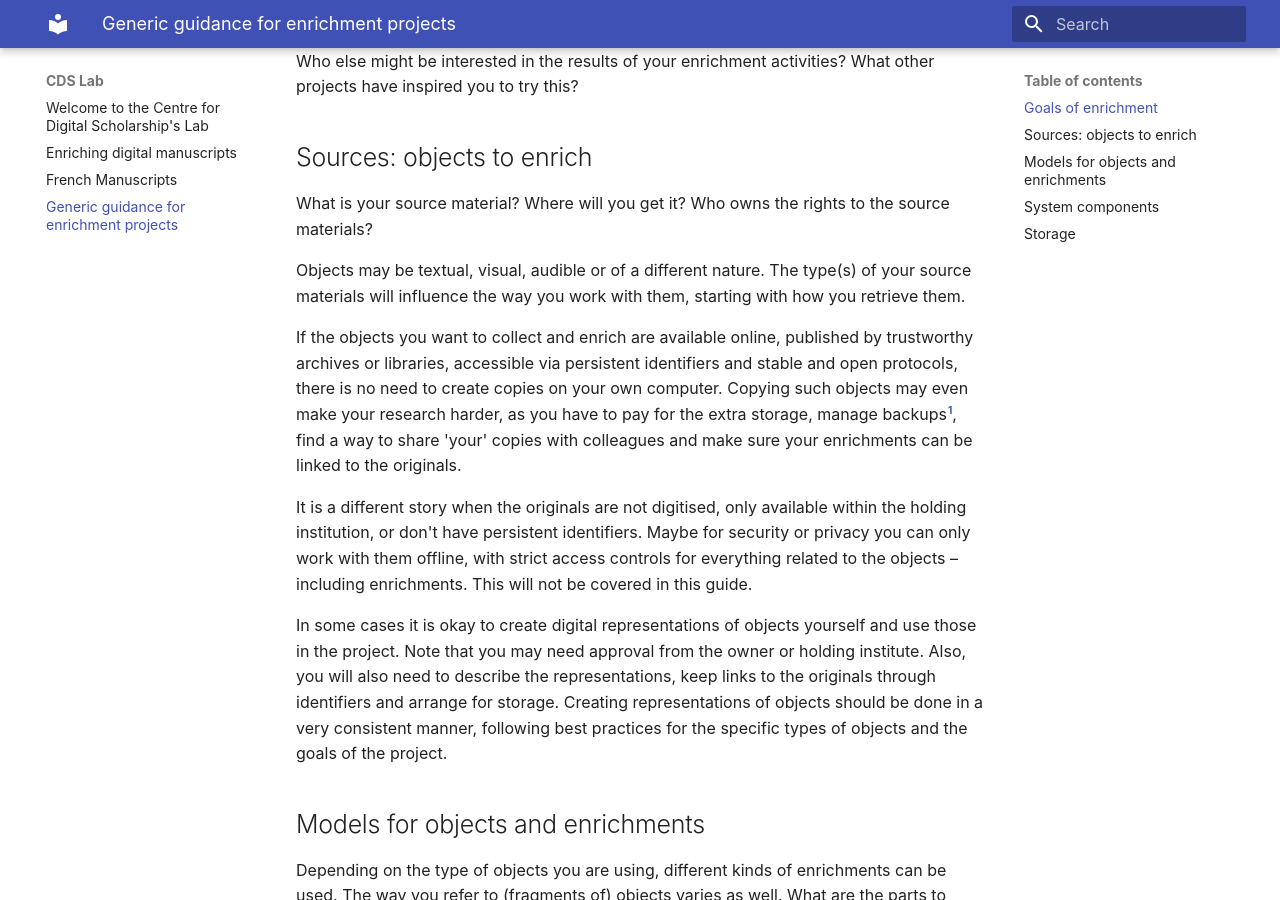
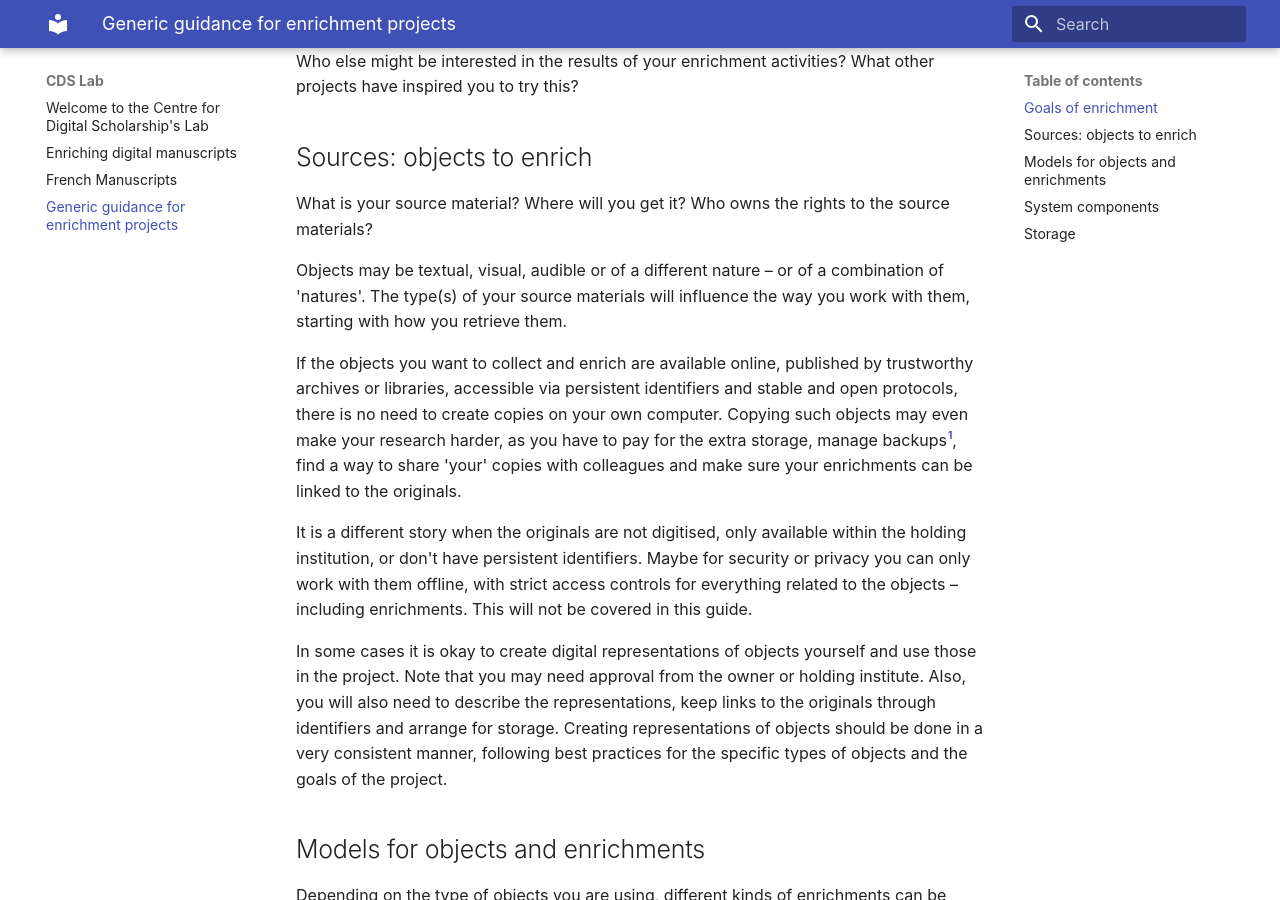
Before and after one commit to LeidenUniversityLibrary/cds-lab-homepage, an MkDocs documentation site: the page built from docs/generic-enrichment.md, in a window 1280 px wide and 900 px high, scrolled down 561 px. Built offline with MkDocs 1.6.1 and Material for MkDocs 9.7.7, drawn with Linux system fonts in a browser that asks for light colours.

Commit message:
Stress that object are not always of a single type

```diff
--- a/docs/generic-enrichment.md
+++ b/docs/generic-enrichment.md
@@ -20,7 +20,7 @@ Who else might be interested in the results of your enrichment activities? What
 
 What is your source material? Where will you get it? Who owns the rights to the source materials?
 
-Objects may be textual, visual, audible or of a different nature. The type(s) of your source materials will influence the way you work with them, starting with how you retrieve them.
+Objects may be textual, visual, audible or of a different nature – or of a combination of 'natures'. The type(s) of your source materials will influence the way you work with them, starting with how you retrieve them.
 
 If the objects you want to collect and enrich are available online, published by trustworthy archives or libraries, accessible via persistent identifiers and stable and open protocols, there is no need to create copies on your own computer. Copying such objects may even make your research harder, as you have to pay for the extra storage, manage backups[^1], find a way to share 'your' copies with colleagues and make sure your enrichments can be linked to the originals.
 
```
